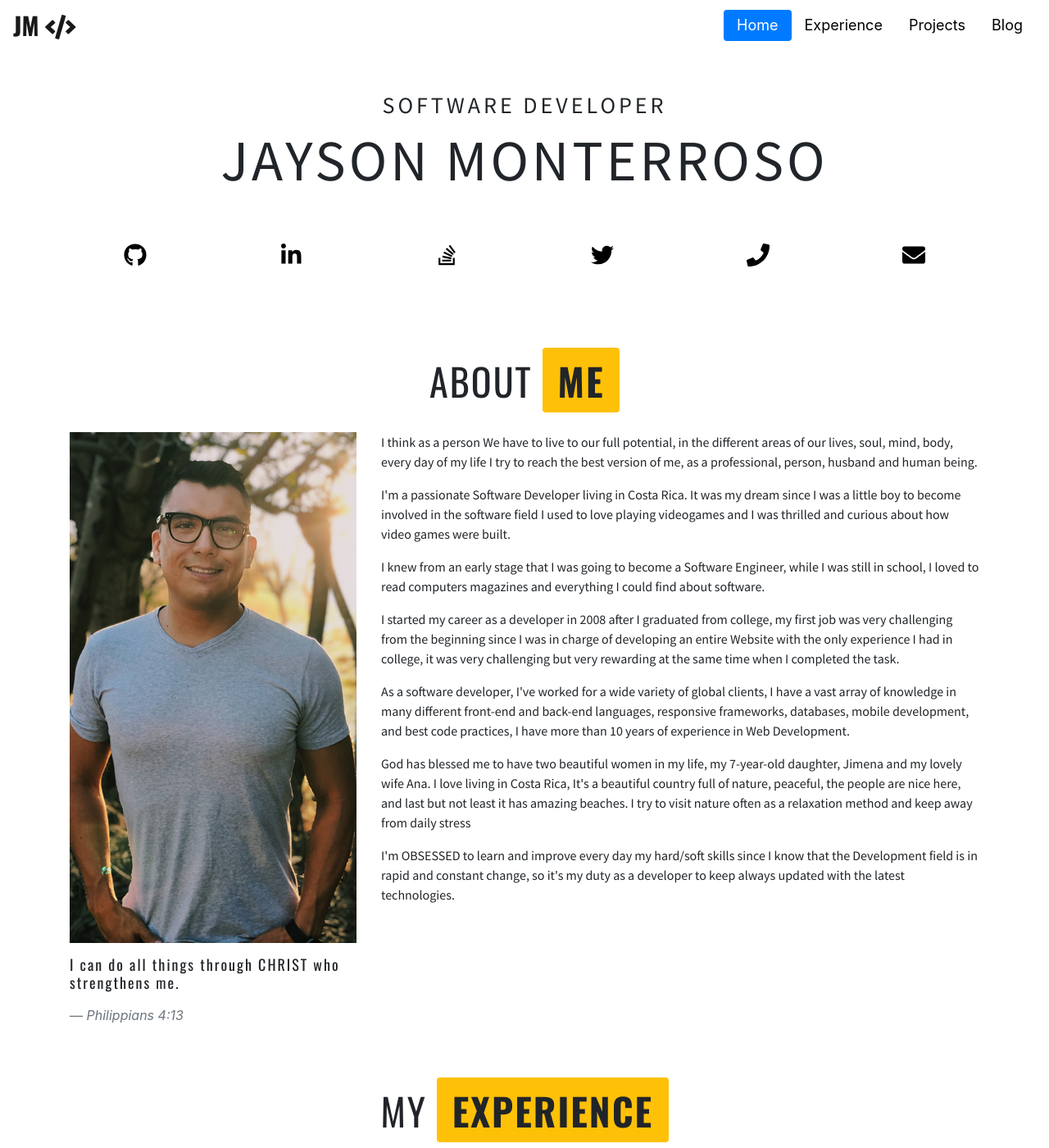
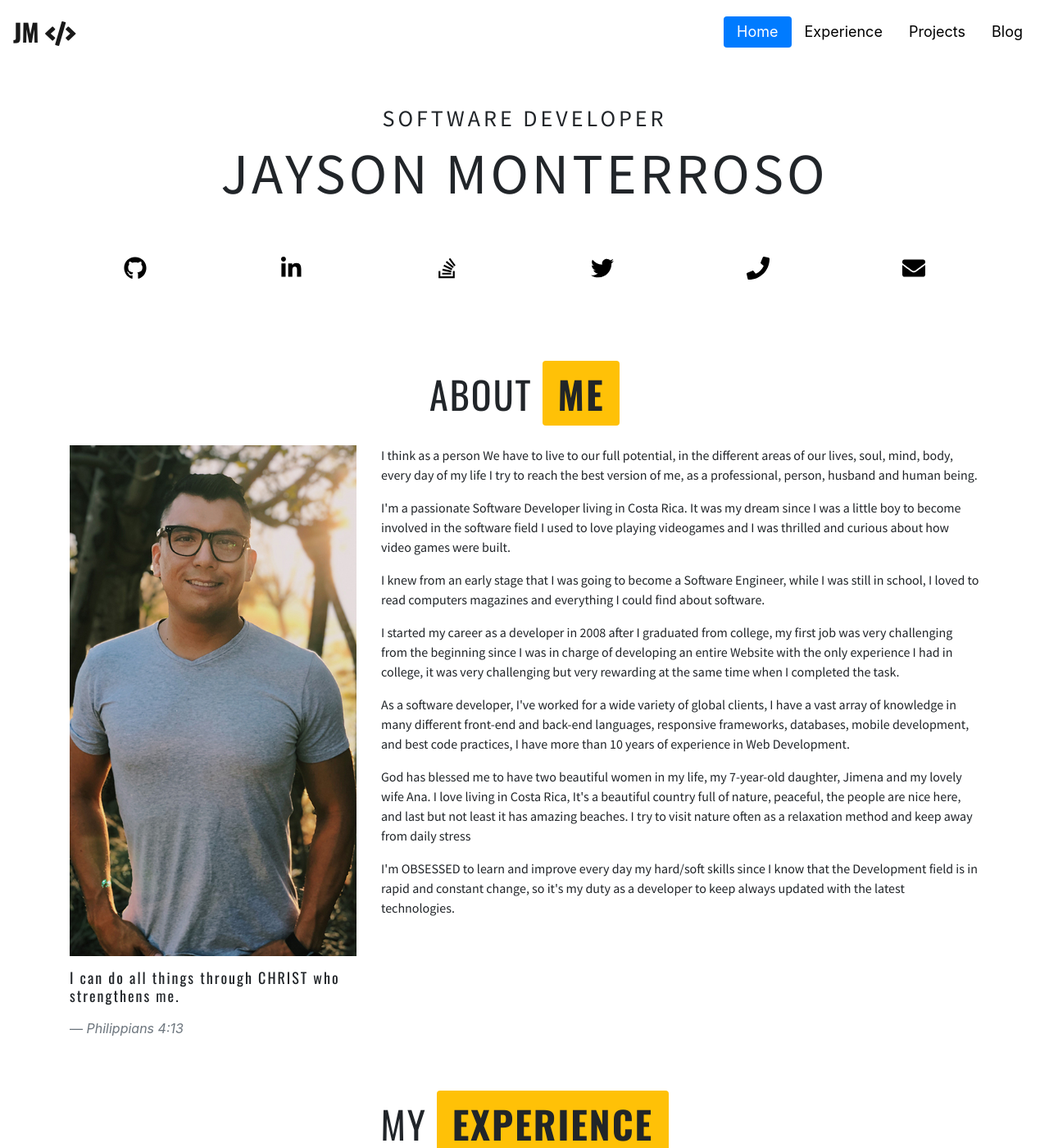
Before and after one commit to jmonterroso/jmonterroso.github.io, a Jekyll site: the page built from index.html, in a window 1280 px wide and 1400 px high. Shown: the whole window at 82% size. Built offline with Jekyll 4.4.1, drawn with Linux system fonts in a browser that asks for light colours; nearby versions of some CDN libraries.

Commit message:
updating navigation color and position

```diff
--- a/_includes/partials/nav-bar.html
+++ b/_includes/partials/nav-bar.html
@@ -1,5 +1,5 @@
-<nav class="navbar navbar-expand-lg navbar-light">
-    <a class="navbar-brand oswald fw-700 fz-30" href="{{ site.url }}/">JM <i class="fas fa-code"></i></a>
+<nav class="navbar navbar-expand-lg navbar-light p-3  sticky-top" >
+    <a class="navbar-brand oswald fw-700 fz-30" href="{{ site.url }}/">JM <em class="fas fa-code"></em></a>
     <button class="navbar-toggler" type="button" data-toggle="collapse" data-target="#navbarNav" aria-controls="navbarNav" aria-expanded="false" aria-label="Toggle navigation">
         <span class="navbar-toggler-icon"></span>
     </button>
--- a/_sass/_main.scss
+++ b/_sass/_main.scss
@@ -5,3 +5,4 @@
 @import "utils";
 @import "animations";
 @import "highlight";
+@import "navigation";
--- /dev/null
+++ b/_sass/_navigation.scss
@@ -0,0 +1,3 @@
+.navbar{
+  background: rgba(255,255, 255, 0.7);
+}
```
